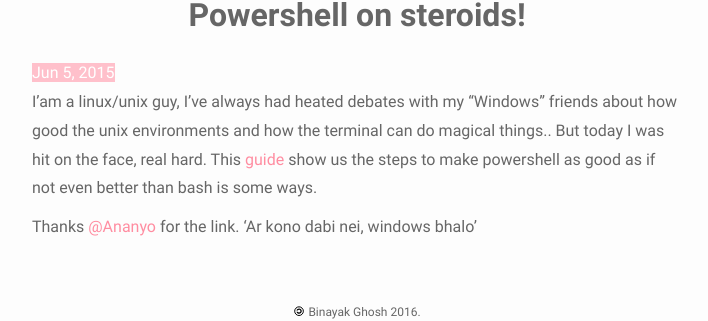
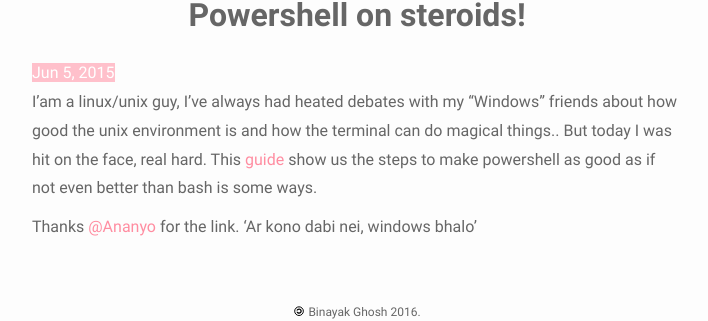
Before and after one commit to swrdfish/swrdfish.github.io, a Jekyll site: the page built from _posts/2015-06-05-powershell-on-steroids.md, in a window 1280 px wide. Shown: the part 334-655 px from the top of the page, without its empty margins (283-991 px from the left). Built offline with Jekyll 4.4.1, drawn with Linux system fonts in a browser that asks for light colours; nearby versions of some CDN libraries; some web fonts are replaced; comment, search, counter and statistics services are not loaded.

Commit message:
added link to site logo

```diff
--- a/_includes/sidebar.html
+++ b/_includes/sidebar.html
@@ -1,6 +1,8 @@
 <div class="site-sidebar">
+	<a id="site-brand" href="{{ site.url }}">
 		<img class="profile-pic" src="{{ site.baseurl }}/assets/swordfish.svg">
 		<div class="site-name"> {{ site.title }}</div>
+	</a>
 	<ul class="sidebar-nav">
 		<a class="page-link" href="{{ site.url }}">home</a> &nbsp;&nbsp;
 		<a class="page-link" href="{{ site.url }}/work">work</a> &nbsp;&nbsp;
--- a/_posts/2015-06-05-powershell-on-steroids.md
+++ b/_posts/2015-06-05-powershell-on-steroids.md
@@ -7,7 +7,7 @@
 date: 2015-06-05 14:42:00
 ---
 
-I'am a linux/unix guy, I've always had heated debates with my "Windows" friends about how good the unix environments and how the terminal can do magical things..
+I'am a linux/unix guy, I've always had heated debates with my "Windows" friends about how good the unix environment is and how the terminal can do magical things..
 But today I was hit on the face, real hard. This [guide](https://software.intel.com/en-us/blogs/2014/06/17/giving-powershell-a-persistent-history-of-commands) show us the steps to make powershell as good as if not even better than bash is some ways.
 
 Thanks [@Ananyo](http://github.com/backlogaddict) for the link. 'Ar kono dabi nei, windows bhalo'
--- a/_sass/_layout.scss
+++ b/_sass/_layout.scss
@@ -286,6 +286,10 @@
     color: black;
 }
 
+#site-brand:hover {
+  text-decoration: none;
+}
+
 /**
  * Archive
  **/
```
Lines whose indentation alone changed are shown as unchanged.
